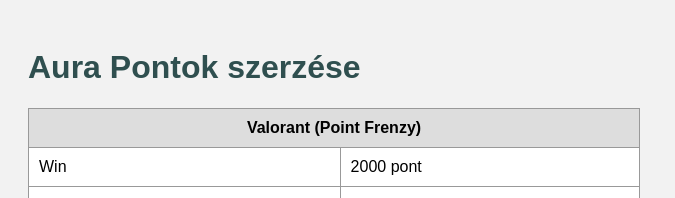
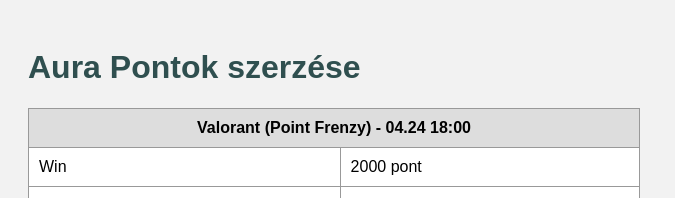
Before and after one commit to Yuusika/aura, a plain HTML site: page index.html in a window 1280 px wide. Shown: the top 198 px of the page, without its empty margins (0-675 px from the left). Drawn offline with Linux system fonts and the light colour scheme.

Commit message:
Update index.html

```diff
--- a/index.html
+++ b/index.html
@@ -33,7 +33,7 @@
     <h1>Aura Pontok szerzése</h1>
     <table>
         <tr>
-            <th colspan="2">Valorant (Point Frenzy)</th>
+            <th colspan="2">Valorant (Point Frenzy) - 04.24 18:00</th>
         </tr>
         <tr>
             <td>Win</td>
```
